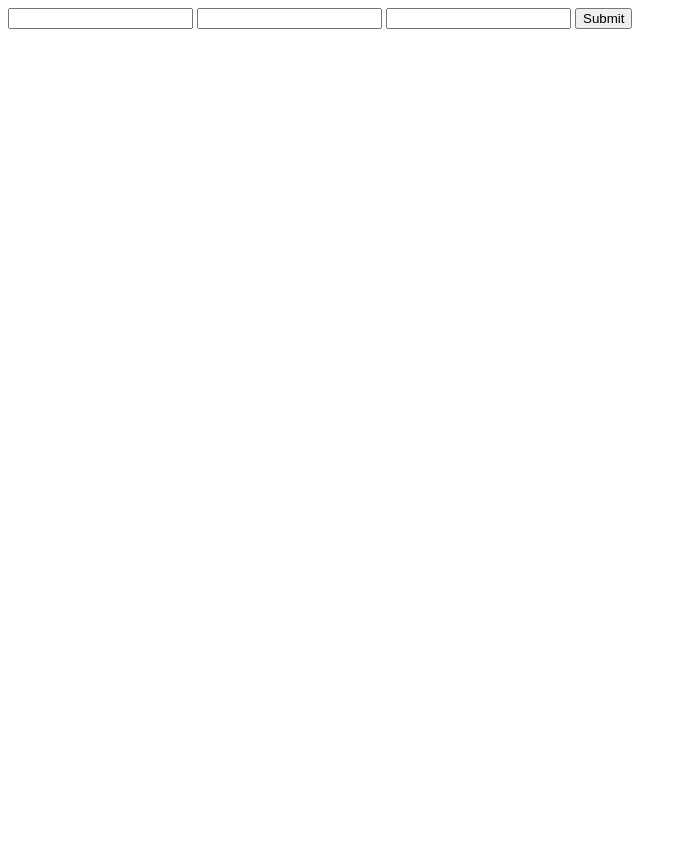
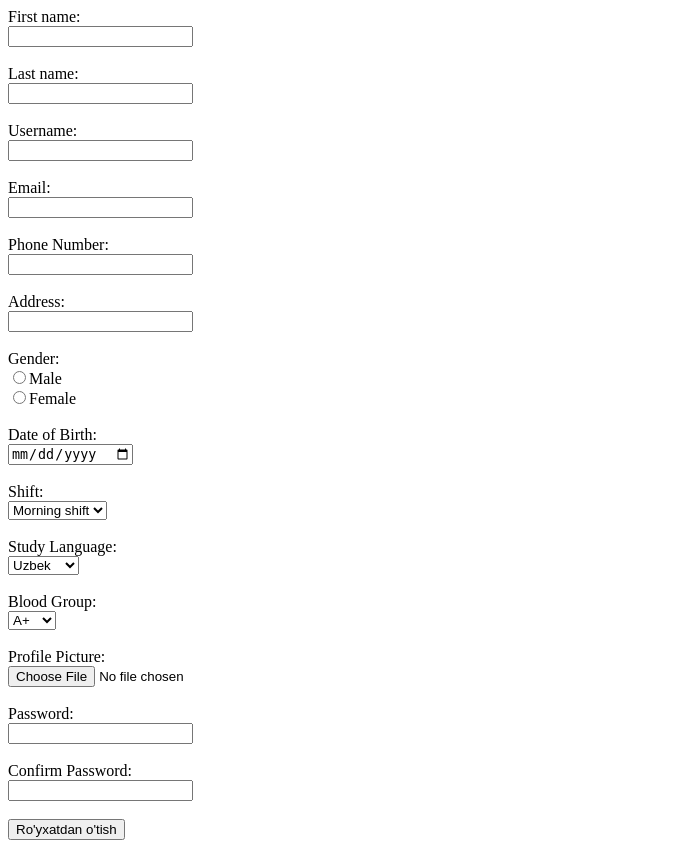
Before and after one commit to shoxrux1905/schoolwebsite, a Django app: page /users/registration/ in a window 1280 px wide. Shown: the whole page, without its empty margins (0-687 px from the left). Before the commit the page ends 29 px from the top, so only its background shows below. Run offline with Django 5.2, Linux system fonts and the light colour scheme.

Commit message:
Student_registration

```diff
--- a/apps/users/urls.py
+++ b/apps/users/urls.py
@@ -1,10 +1,10 @@
 from django.urls import path
 
-from apps.users.views import user_login_view, user_registration_view
+from apps.users.views import user_login_view, user_student_registration_view
 from apps.users.views.Home import home_view
 
 urlpatterns = [
     path('login/', user_login_view, name='login'),
     path('home/', home_view, name='home'),
-    path('registration/', user_registration_view, name='registration')
+    path('registration/', user_student_registration_view, name='registration')
 ]
--- a/apps/users/views/User/UserRegistration/views.py
+++ b/apps/users/views/User/UserRegistration/views.py
@@ -1,13 +1,26 @@
 from django.shortcuts import redirect, render
 from apps.users.models import User
 
-def user_registration_view(request) :
+def user_student_registration_view(request) :
     """ registration """
     if request.method == "GET":
         return render(request, 'users/registration.html')
+
+    first_name = request.POST["first_name"]
+    last_name = request.POST["last_name"]
     username = request.POST["username"]
+    email = request.POST["email"]
     password = request.POST["password"]
     password2 = request.POST["password2"]
+    gender = request.POST["gender"]
+    phone_number = request.POST["phone_number"]
+    address = request.POST["address"]
+    date_of_birth = request.POST["date_of_birth"]
+    shift = request.POST["shift"]
+    study_lang = request.POST["study_lang"]
+    blood_group = request.POST["blood_group"]
+    pfp = request.FILES.get("pfp")
+
     user = User.objects.filter(username=username)
     if user :
         messages = {
@@ -19,11 +32,31 @@ def user_registration_view(request) :
             'error': "Parollar mosligini tekshiring."
         }
         return render(request, 'users/registration.html', messages)
+    elif User.objects.filter(email=email).exists() :
+        messages = {
+            'error': "Bunday elektron pochtali foydalanuvchi tizimda mavjud."
+        }
+        return render(request, 'users/registration.html', messages)
+    elif User.objects.filter(phone_number=phone_number).exists() :
+        messages = {
+            'error': "Bunday telefon raqamli foydalanuvchi tizimda mavjud."
+        }
+        return render(request, 'users/registration.html', messages)
     else :
-        user = User.objects.create(username=username)
+        user = User.objects.create(
+            username=username,
+            first_name=first_name,
+            last_name=last_name,
+            email=email,
+            gender=gender,
+            phone_number=phone_number,
+            address=address,
+            date_of_birth=date_of_birth,
+            shift=shift,
+            study_lang=study_lang,
+            blood_group=blood_group,
+            pfp=pfp,
+            )
         user.set_password(password)
         user.save()
-        messages = {
-            'success': "Siz muvaffaqiyatli ro'yxatdan o'tdingiz."
-        }
         return redirect('login')
--- a/templates/users/registration.html
+++ b/templates/users/registration.html
@@ -1,8 +1,8 @@
 <!DOCTYPE html>
 <html lang="en">
   <head>
-    <meta charset="UTF-8">
-    <meta name="viewport" content="width=device-width, initial-scale=1.0">
+    <meta charset="UTF-8" />
+    <meta name="viewport" content="width=device-width, initial-scale=1.0" />
     <title>Document</title>
   </head>
   <body>
@@ -12,12 +12,69 @@
     {% if success %}
       <p style="color: green;">{{ success }}</p>
     {% endif %}
-    <form method="POST">
+    <form method="POST" enctype="multipart/form-data">
       {% csrf_token %}
-        <input type="text" name="username">
-        <input type="password" name="password">
-        <input type="password" name="password2">
-        <input type="submit" name="Ro'yxatdan o'tish">
+      First name:<br />
+      <input type="text" name="first_name" /><br /><br />
+
+      Last name:<br />
+      <input type="text" name="last_name" /><br /><br />
+
+      Username:<br />
+      <input type="text" name="username" /><br /><br />
+
+      Email:<br />
+      <input type="email" name="email" /><br /><br />
+
+      Phone Number:<br />
+      <input type="text" name="phone_number" /><br /><br />
+
+      Address:<br />
+      <input type="text" name="address" /><br /><br />
+
+      Gender:<br />
+      <input type="radio" name="gender" value="MALE" />Male<br />
+      <input type="radio" name="gender" value="FEMALE" />Female<br /><br />
+
+      Date of Birth:<br />
+      <input type="date" name="date_of_birth" /><br /><br />
+
+      Shift:<br />
+      <select name="shift">
+        <option value="MORNING_SHIFT">Morning shift</option>
+        <option value="DAY_SHIFT">Day shift</option>
+        <option value="NIGHT_SHIFT">Night shift</option>
+      </select><br /><br />
+
+      Study Language:<br />
+      <select name="study_lang">
+        <option value="UZBEK">Uzbek</option>
+        <option value="RUSSIAN">Russian</option>
+        <option value="ENGLISH">English</option>
+      </select><br /><br />
+
+      Blood Group:<br />
+      <select name="blood_group">
+        <option value="A_POS">A+</option>
+        <option value="A_NEG">A-</option>
+        <option value="B_POS">B+</option>
+        <option value="B_NEG">B-</option>
+        <option value="AB_POS">AB+</option>
+        <option value="AB_NEG">AB-</option>
+        <option value="O_POS">O+</option>
+        <option value="O_NEG">O-</option>
+      </select><br /><br />
+
+      Profile Picture:<br />
+      <input type="file" name="pfp" /><br /><br />
+
+      Password:<br />
+      <input type="password" name="password" /><br /><br />
+
+      Confirm Password:<br />
+      <input type="password" name="password2" /><br /><br />
+
+      <input type="submit" value="Ro'yxatdan o'tish" />
     </form>
   </body>
 </html>
```
Also changed, not shown: db.sqlite3. Lines whose indentation alone changed are shown as unchanged.
